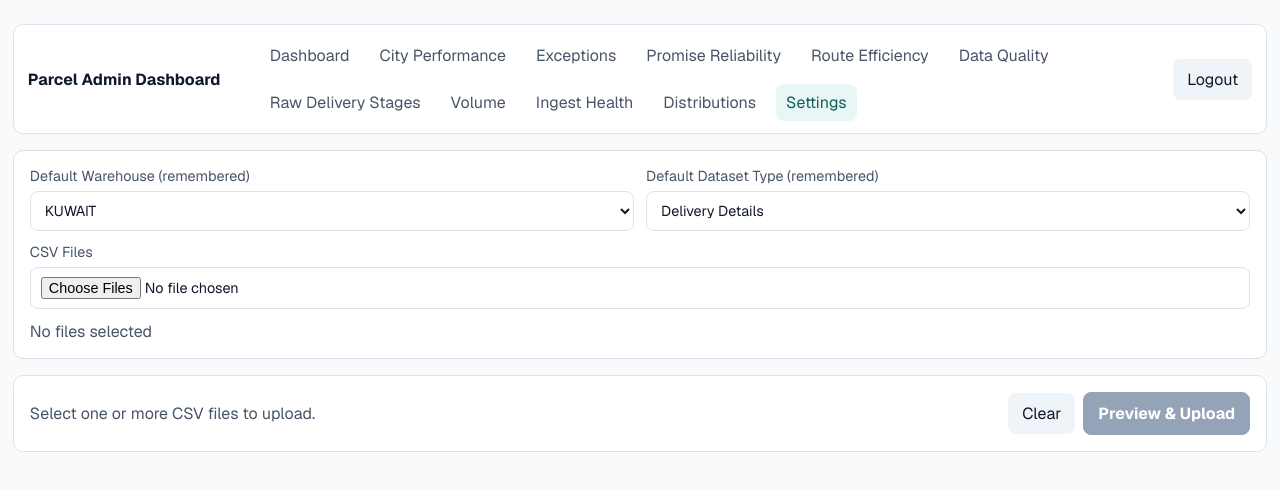
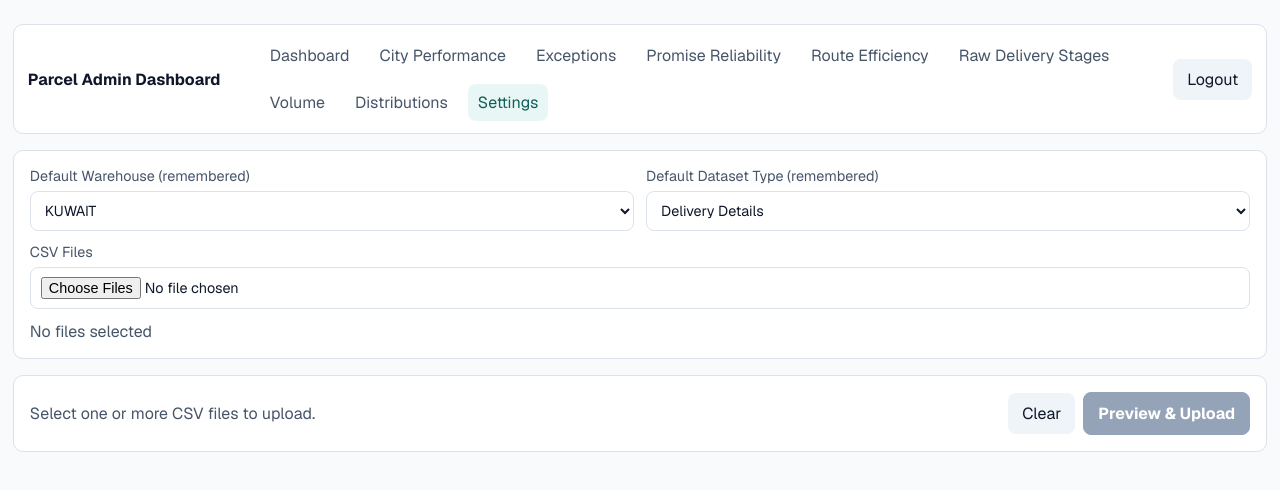
Before and after one commit to AhmedEssamEsmail/Parcel-Admin-Dashboard, a Next.js app: page /settings/upload in a window 1280 px wide. Shown: the top 490 px of the page. Built offline with nearby package versions, Linux system fonts and the light colour scheme.

Commit message:
fix(nav): remove data quality and ingest health from main nav

```diff
--- a/components/layout/nav.tsx
+++ b/components/layout/nav.tsx
@@ -11,10 +11,8 @@ const LINKS = [
   { href: "/exceptions", label: "Exceptions", icon: "EX" },
   { href: "/promise-reliability", label: "Promise Reliability", icon: "PR" },
   { href: "/route-efficiency", label: "Route Efficiency", icon: "RE" },
-  { href: "/data-quality", label: "Data Quality", icon: "DQ" },
   { href: "/raw-delivery-stages", label: "Raw Delivery Stages", icon: "RD" },
   { href: "/volume", label: "Volume", icon: "VO" },
-  { href: "/ingest-health", label: "Ingest Health", icon: "IH" },
   { href: "/distributions", label: "Distributions", icon: "DI" },
   { href: "/settings", label: "Settings", icon: "ST" },
 ];
```
Also changed, not shown: Specs/Enhancements-v9/Tasks.md (+2 -0 lines).
